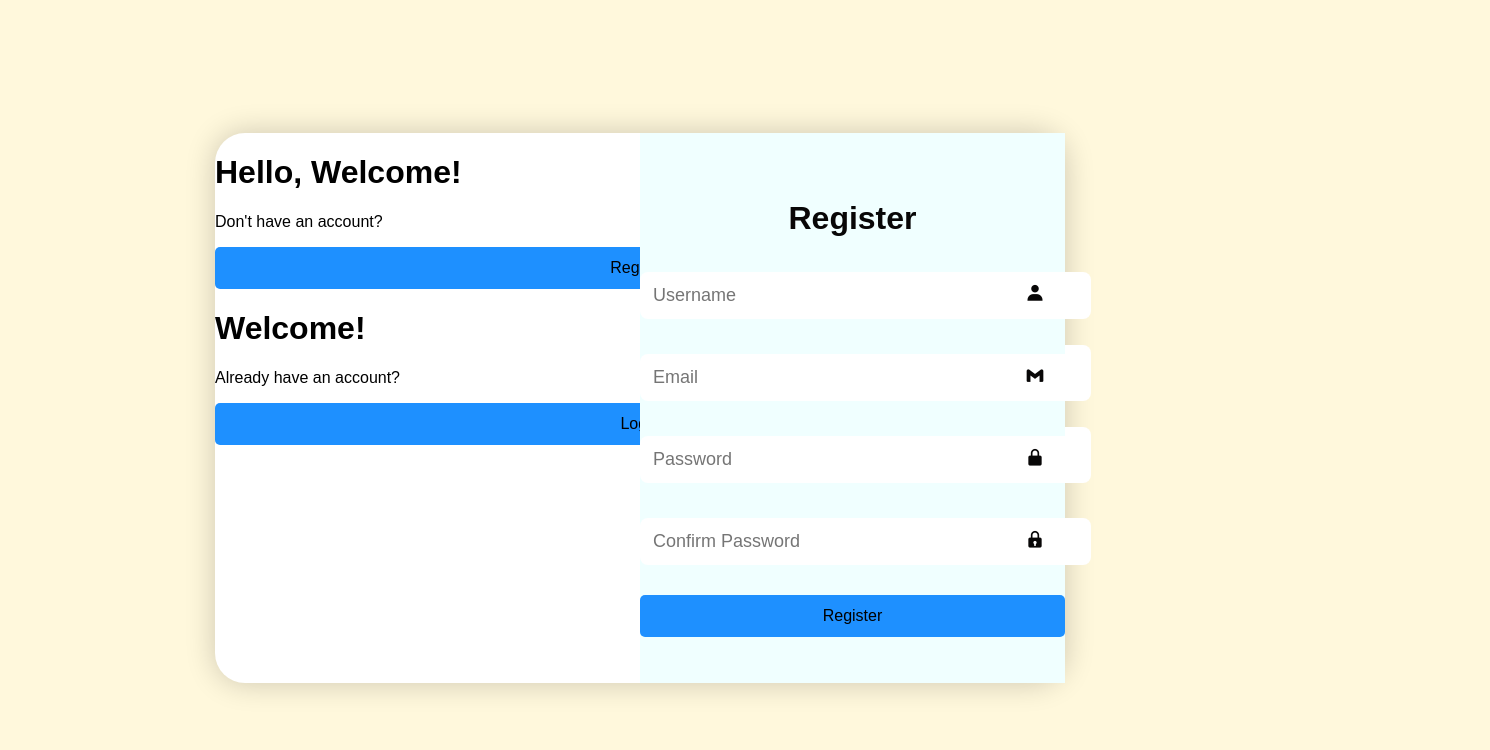
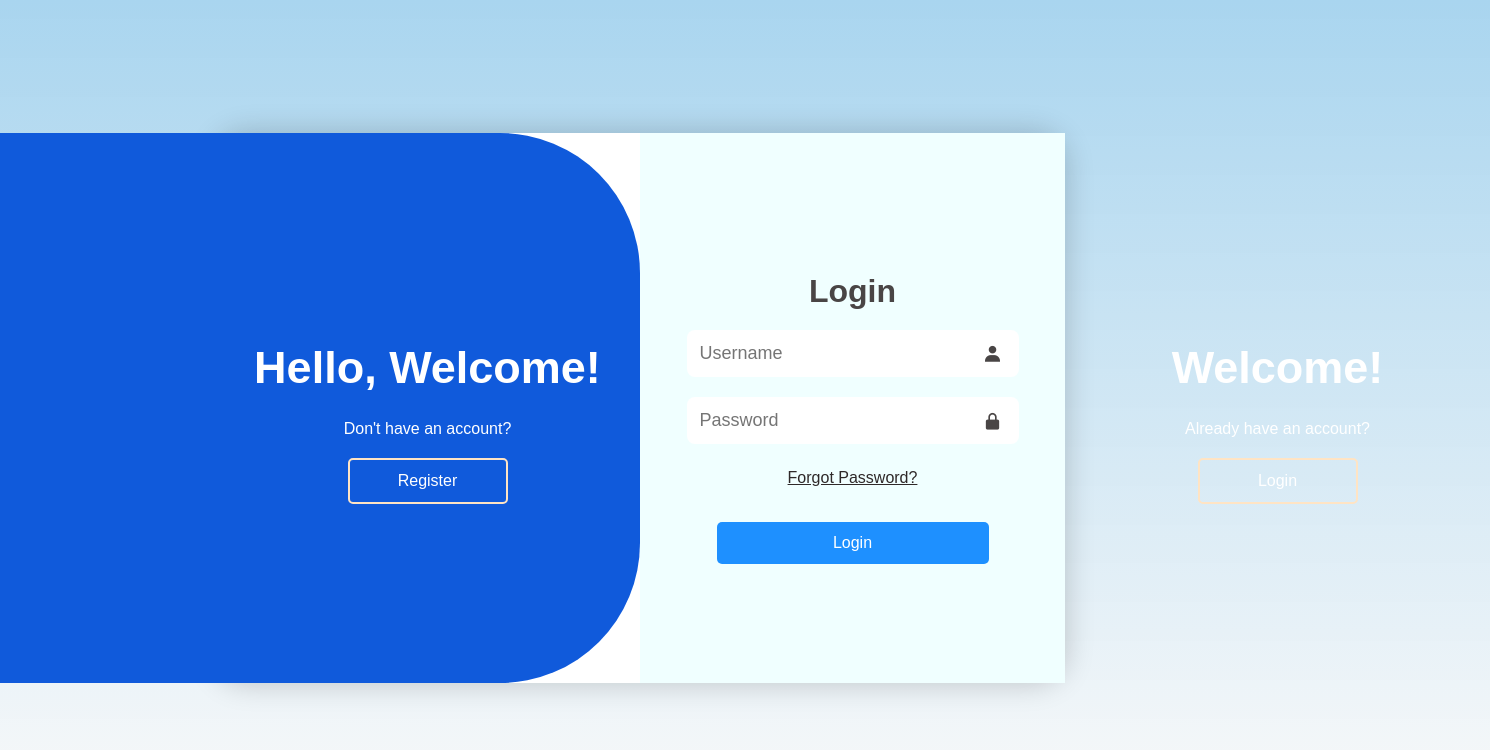
Before and after one commit to SoniDharini/Project1.0, a plain HTML site: page sigin.html in a window 1280 px wide. Shown: the whole page, 1490 px wide, since content can reach past the window. Drawn offline with nearby package versions, Linux system fonts and the light colour scheme.

Commit message:
signin.css

```diff
--- a/signin.css
+++ b/signin.css
@@ -3,81 +3,179 @@ body {
     display: flex;
     justify-content: center;
     align-items: center;
-    height: 100vh;
-    background-color: cornsilk;
+    min-height: 100vh;
+    background-image: linear-gradient(rgb(169, 213, 239), rgba(249, 249, 249, 0.919));
 }
-    .container{
+
+/* Main container */
+.container {
     position: relative;
     width: 850px;
     height: 550px;
     background: #fff;
     border-radius: 30px;
-    box-shadow: 0 0 30px rgba(0, 0  , 0, .2);
-
+    box-shadow: 0 0 30px rgba(0, 0, 0, 0.2);
+    /* overflow: hidden; */
 }
 
+/* Form Containers */
 .form-container {
-    /* background-color: azure;
-    display: flex;
-    color: #080707;
-
-    height: 100%;
-    width:50%;
-    right:0;
-   */
     position: absolute;
     right: 0;
     width: 50%;
     height: 100%;
-    background-color:azure ;
+    background-color: azure;
     display: flex;
+    flex-direction: column;
     align-items: center;
+    justify-content: center;
     text-align: center;
-    color: #080707;
+    color: #494545;
+    transition: all 0.5s ease-in-out;
+}
 
+/* Initially hide the register form */
+.form-container.register {
+
+    visibility: hidden;
 }
-    form{
-        width: 100%;
+
+/* Forgot Password */
+.forgot {
+    padding: 20px;
+    margin: -15px 0 15px;
 }
-    .container h2 {
 
-    margin: -10px 0;
+.forgot a {
+    color: #2f2929;
+}
 
+/* Form Styling */
+form {
+    width: 80%;
 }
+
+h1 {
+    text-align: center;
+    margin-bottom: 20px;
+}
+
 .form-group {
     position: relative;
-    margin: 30px 0;
+    margin: 20px 0;
 }
-   .form-group i{
+
+.form-group i {
     position: absolute;
     right: 20px;
     top: 50%;
-    font-size: 20px;
     transform: translateY(-50%);
     font-size: 20px;
 }
 
-    input, select {
-    width: 100%;
+input {
+    width: 90%;
     padding: 13px;
-    margin-top: 5px;
     border: none;
     border-radius: 8px;
     outline: none;
     font-size: 18px;
     color: #333;
-    font-weight: normal;
 }
 
+/* Buttons */
 button {
-    width: 100%;
+    width: 80%;
     padding: 12px;
     background-color: dodgerblue;
-    color: black;
+    color: white;
     border: none;
     border-radius: 5px;
     font-size: 16px;
+    cursor: pointer;
+    transition: 0.3s;
 }
+
 button:hover {
     background-color: lightskyblue;
 }
+
+/* Toggle Box */
+
+
+.toggle-box::before{
+    content: '';
+    position: absolute;
+    width: 300%;
+    left: -250%;
+    height: 100%;
+    background: rgb(16, 90, 219);
+    border-radius: 140px;
+    transition: 1.8s ease-in-out;
+    z-index: 2;
+}
+.toggle-box{
+    position: absolute;
+    width: 100%;
+    height: 100%;
+}
+
+.container.active .toggle-box::before{
+    left: 50%;
+}
+
+
+
+.toggle-panel {
+    position: absolute;
+
+    width: 50%;
+    height: 100%;
+    /* background:  rgb(16, 90, 219); */
+    display: flex;
+    flex-direction: column;
+    justify-content: center;
+    align-items: center;
+    text-align: center;
+    z-index: 2;
+     transition: 0.6s ease-in-out;
+
+}
+.toggle-panel.toggle-right{
+    right: -50%;
+
+}
+.toggle-panel.toggle-left{
+    left: 0;
+}
+.container.active.toggle-panel.toggle-left{
+    left: -50%;
+    transition-delay: .6s;
+}
+
+.toggle-panel .button {
+    width: 160px;
+    height: 46px;
+    background: transparent;
+    border: 2px solid bisque;
+    cursor: pointer;
+    transition: 1.8s ease-in-out;
+    z-index: 2;
+}
+
+.toggle-panel .button:hover {
+    background-color: #fff;
+}
+
+
+.toggle-panel h1 {
+   font-size: 45px;
+    margin-bottom: 10px;
+    z-index: 2;
+    color: #fff;
+}
+
+.toggle-panel p {
+    font-size: 16px;color: #fff;
+    margin-bottom: 20px;z-index: 2;
+}
```
Lines whose indentation alone changed are shown as unchanged.
